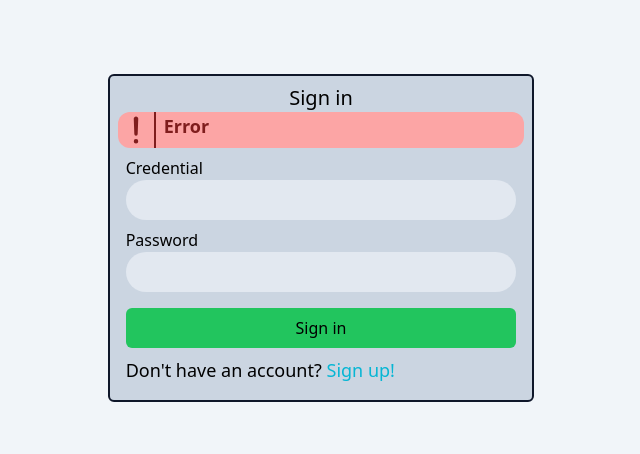
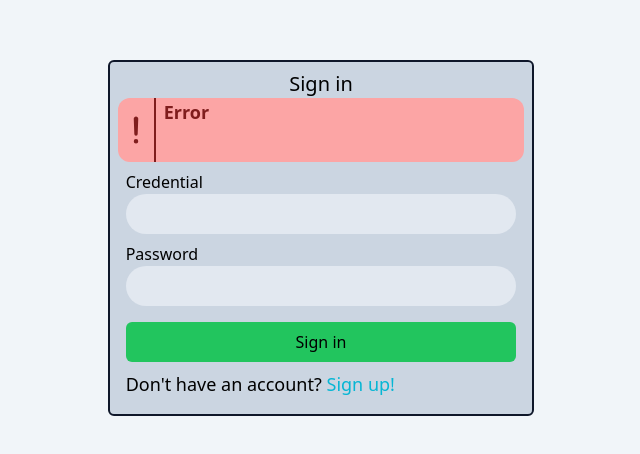
Before and after one commit to Floriian/crmfrontend, a React (Vite) app: page /auth/sign-in in a window 1280 px wide. Shown: the part 142-596 px from the top of the page, without its empty margins (319-959 px from the left). Built offline with nearby package versions, Linux system fonts and the light colour scheme.

Commit message:
notificationbox animation.

```diff
--- a/src/components/Notification/NotificationBox.tsx
+++ b/src/components/Notification/NotificationBox.tsx
@@ -1,4 +1,4 @@
-import React from 'react';
+import React, { useState } from 'react';
 import { motion } from 'framer-motion';
 import classNames from 'classnames';
 import { IconAlert } from '../Icons';
@@ -8,6 +8,12 @@ type Props = {
 };
 
 export function NotificationBox({ type, children }: Props) {
+  const [end, setEnd] = useState<boolean>(false);
+
+  const onAnimationEnded = () => {
+    setEnd(!end);
+  };
+
   const notificationClass = classNames({
     'bg-red-300 text-red-900': type === 'error',
     'bg-orange-300 text-orange-900': type === 'alert',
@@ -23,23 +29,31 @@ export function NotificationBox({ type, children }: Props) {
       //   duration: 0.7,
       // }}
       initial={{
-        scale: 0,
+        width: 0,
       }}
       animate={{
-        scale: 1,
+        width: 'auto',
       }}
       transition={{
-        duration: 0.5,
+        duration: 1,
       }}
-      className={'flex rounded-xl ' + notificationClass}
+      onAnimationComplete={onAnimationEnded}
+      className={'flex h-16 rounded-xl ' + notificationClass}
     >
       <div className="flex min-h-fit min-w-fit items-center border-r-2 border-red-900">
         <IconAlert className="text-4xl" />
       </div>
-      <div className="ml-2">
-        <h3 className="text-lg font-bold first-letter:uppercase">{type}</h3>
-        {children}
-      </div>
+      {end ? (
+        <motion.div
+          className="ml-2"
+          initial={{ opacity: 0 }}
+          animate={{ opacity: 1 }}
+          transition={{ duration: 1 }}
+        >
+          <h3 className="text-lg font-bold first-letter:uppercase">{type}</h3>
+          {children}
+        </motion.div>
+      ) : null}
     </motion.div>
   );
 }
```
